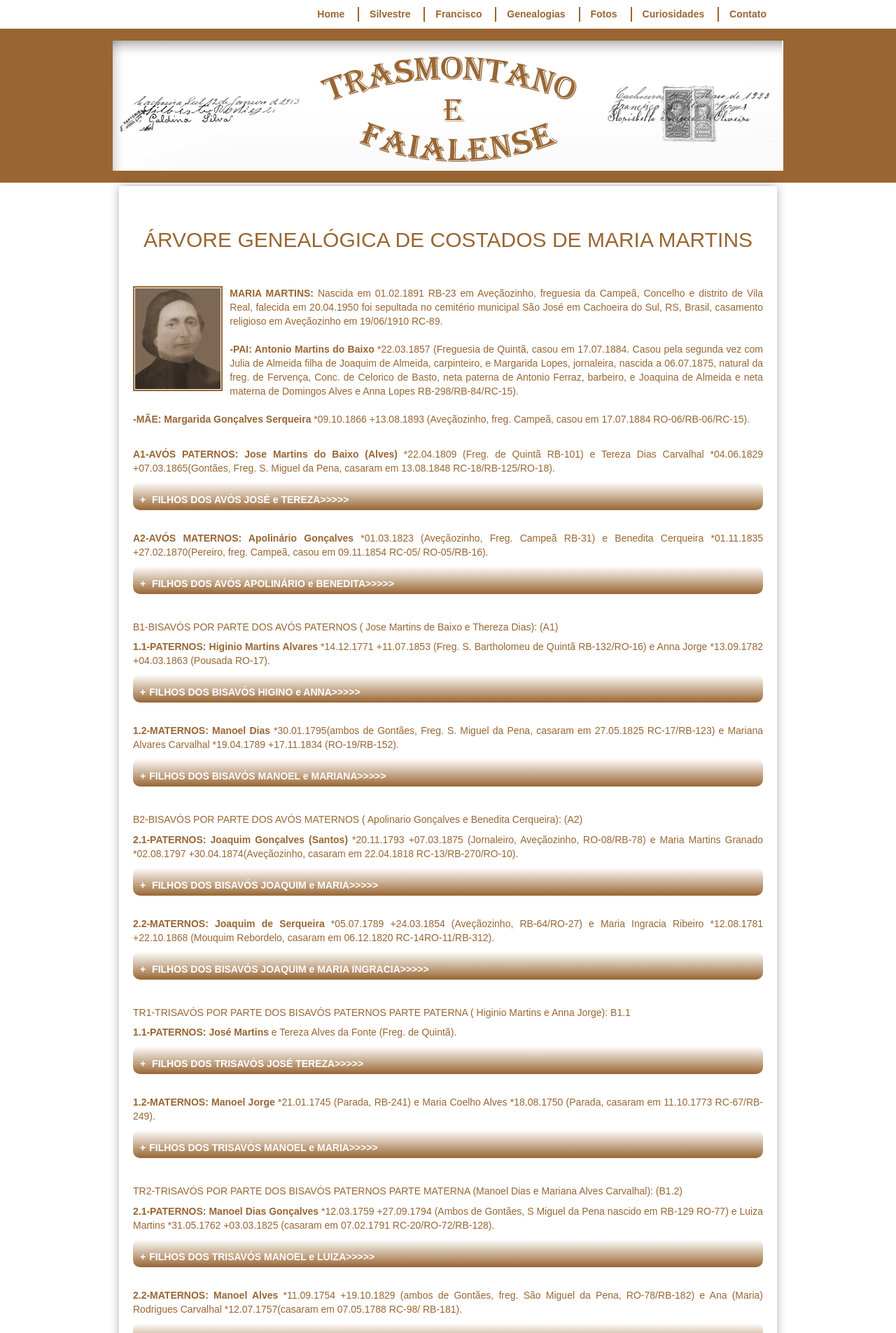
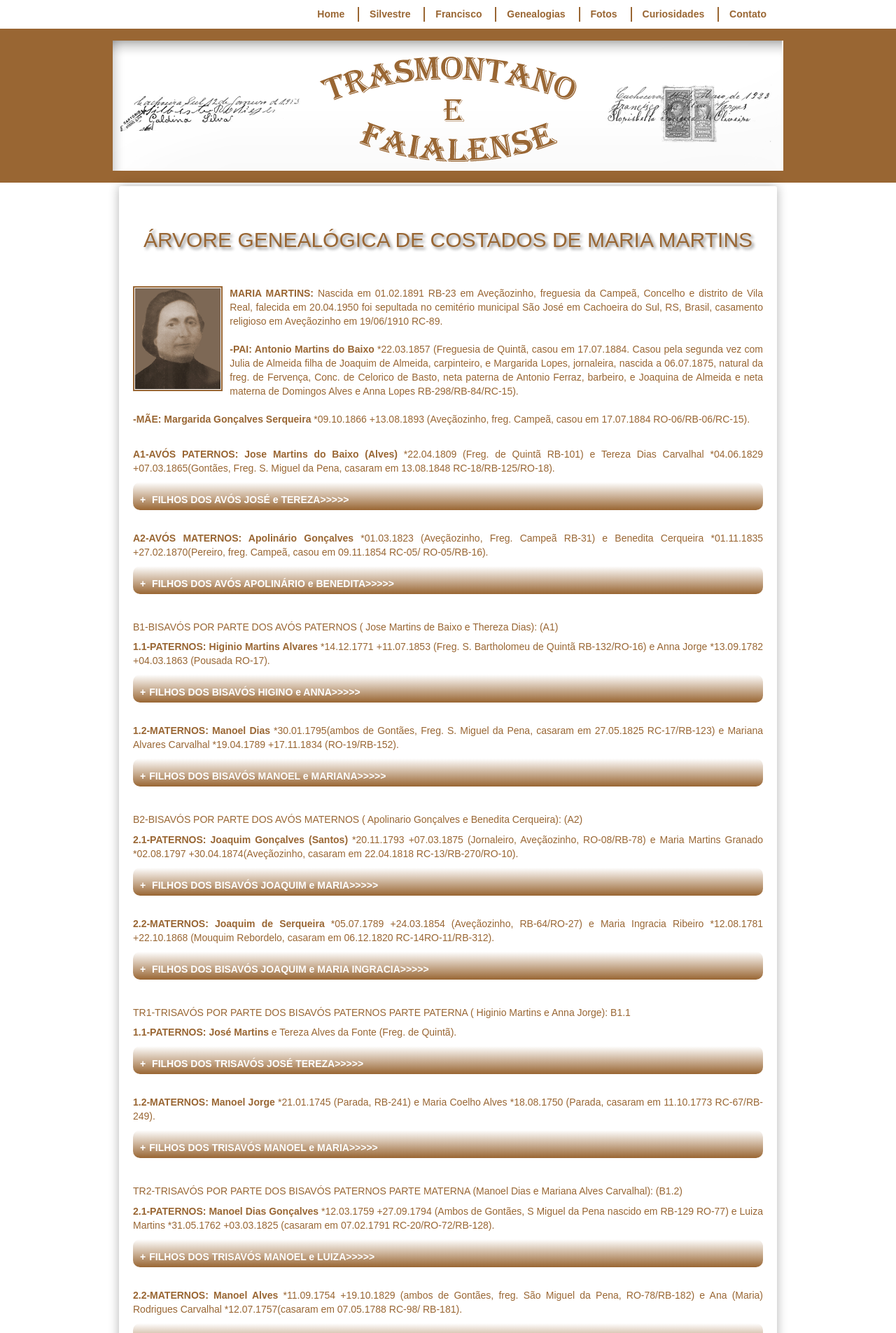
Before and after one commit to claudiovargas1955/claudiovargas1955.github.io, a Jekyll site: the page built from _pages/arvore-genealogica-de-costados-de-maria-martins.html, in a window 1280 px wide. Shown: the top 1905 px of the page at 70% size. Built offline with Jekyll 4.4.1, drawn with Linux system fonts in a browser that asks for light colours; some web fonts are replaced.

Commit message:
Update arvore-genealogica-de-costados-de-maria-martins.html

```diff
--- a/_pages/arvore-genealogica-de-costados-de-maria-martins.html
+++ b/_pages/arvore-genealogica-de-costados-de-maria-martins.html
@@ -30,6 +30,9 @@ details[open] {background: #DCDCDC;
 details[open] summary {color:#996633;
                        background:linear-gradient(to bottom, #fff, #D3D3D3);
                       }
+
+                h2{text-shadow: 3px 3px 4px #888;
+                  }
 </style>
 
 <h2>ÁRVORE GENEALÓGICA DE COSTADOS DE MARIA MARTINS</h2><br/><br/>
```
